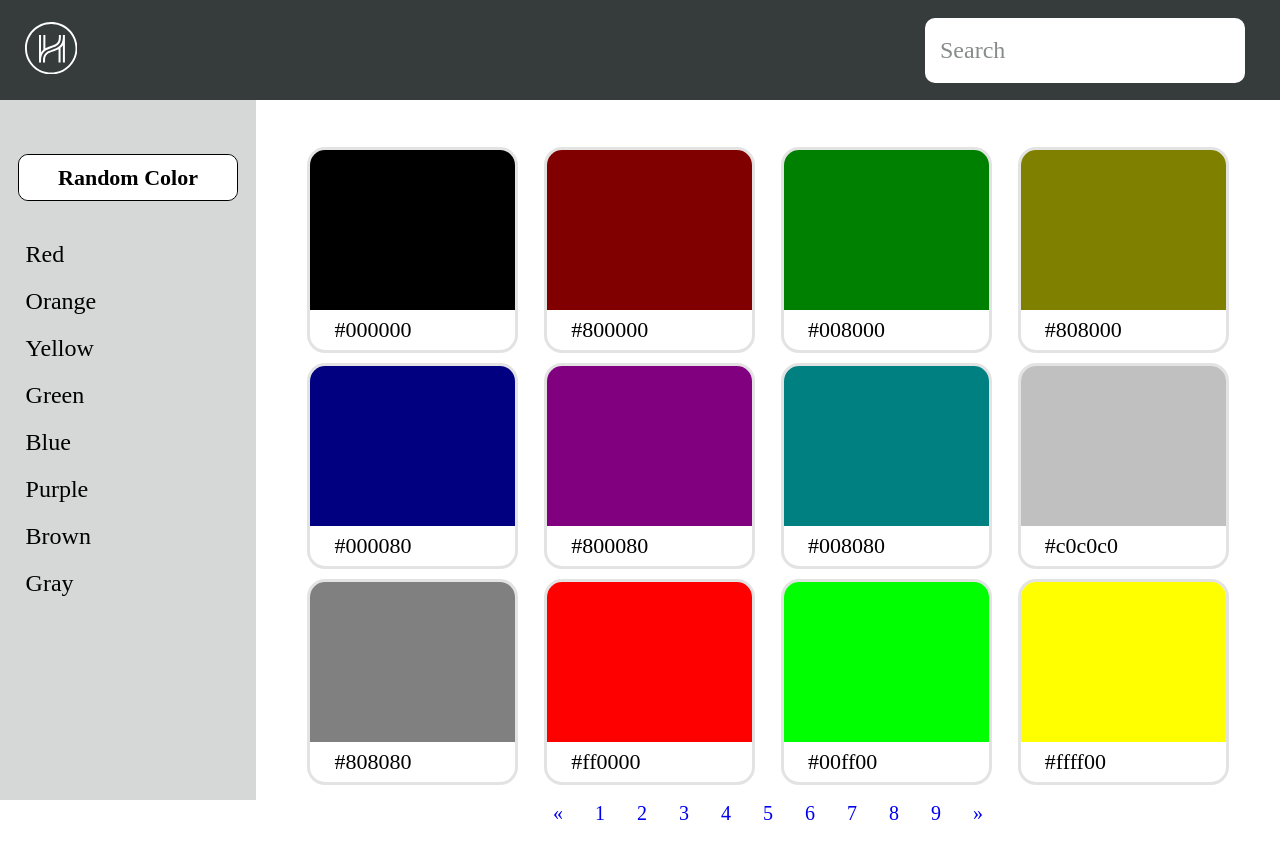
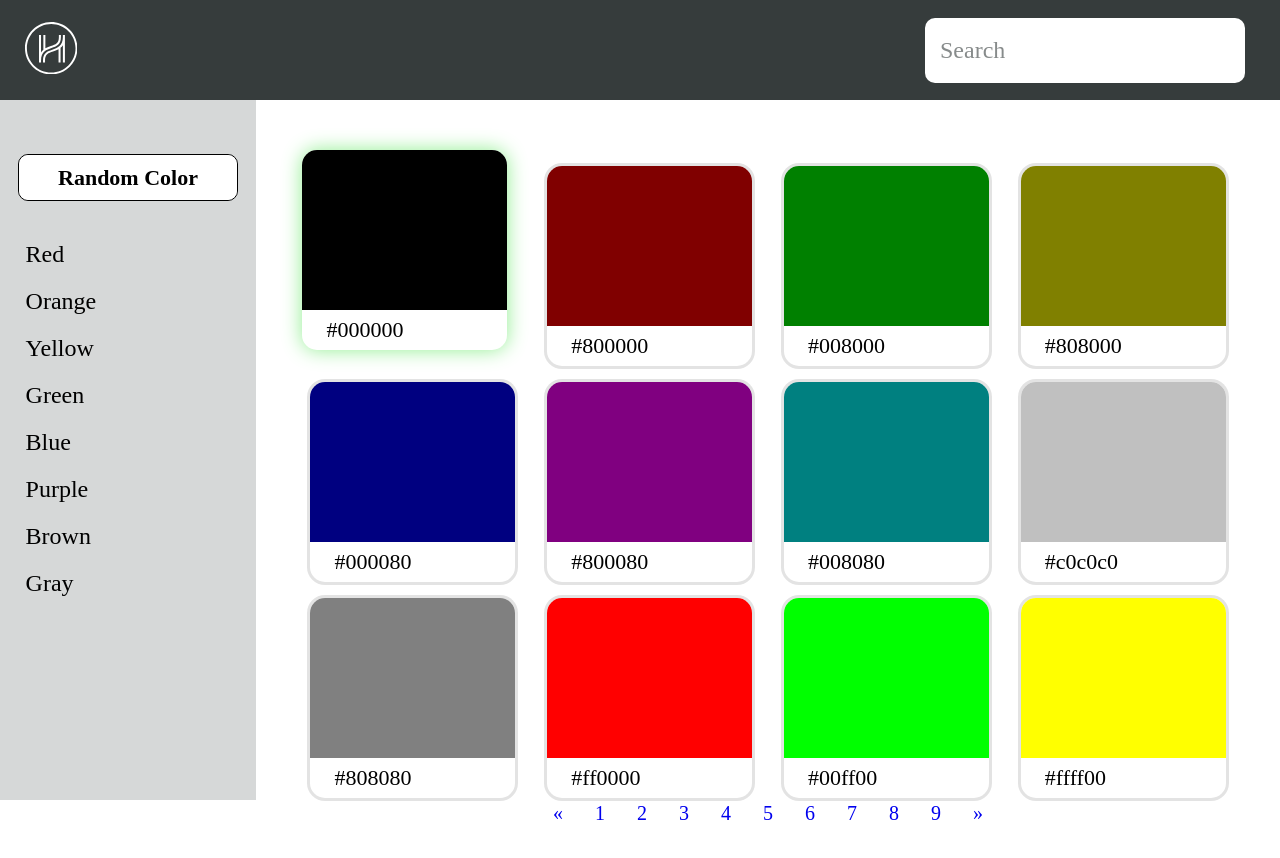
Before and after one commit to 2juicy/HHumansChallenge, a React (Create React App) app: page / in a window 1280 px wide. In both pictures the pointer is over the element 412 px from the left and 250 px from the top of the page. Built offline with nearby package versions, Linux system fonts and the light colour scheme; a web font is replaced by a local one.

Commit message:
added card hover effects

```diff
--- a/src/components/Card/Card.css
+++ b/src/components/Card/Card.css
@@ -1,9 +1,15 @@
 .card {
   width: calc(80vw / 5);
   height: 200px;
-  margin: 0 1em 1em 1em;
+  margin: 1em 1em 0 1em;
   border-radius: 15px;
   box-shadow: 0 0 0 3px #e3e3e3;
+}
+
+.card:hover {
+  margin: 0 1em 0 0.5em;
+  box-shadow: 0 0 20px lightgreen;
+  transition: margin 300ms ease-in-out;
 }
 
 .card-color {
@@ -31,4 +37,9 @@
     width: calc(100vw / 3);
     margin: 5px;
   }
+  .card:hover {
+    margin-bottom: 0;
+    box-shadow: 0 0 20px lightgreen;
+    transition: margin-bottom 300ms ease-in-out;
+  }
 }
--- a/src/components/Card/Card.js
+++ b/src/components/Card/Card.js
@@ -3,8 +3,9 @@ import "./Card.css";
 
 export default function Card({ color, details }) {
   return (
-    <div onClick={() => details(color.colorId)} className="card">
+    <div className="card">
       <div
+        onClick={() => details(color.colorId)}
         className="card-color"
         style={{ backgroundColor: color.hexString }}
       ></div>
```
